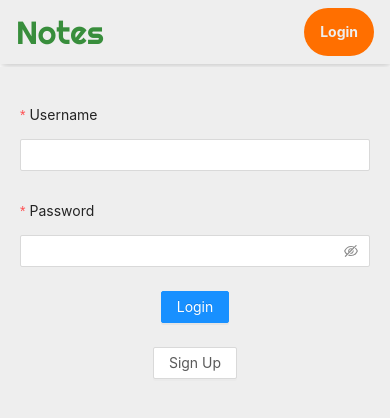
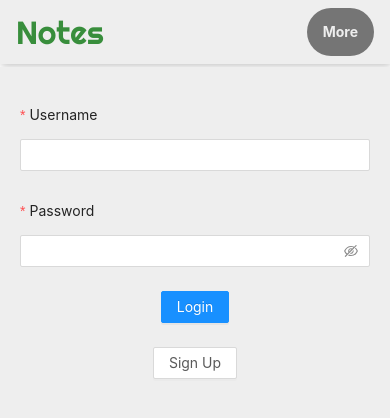
Before and after one commit to cuonggm/notes, a React (Create React App) app: page /login in a window 390 px wide. Shown: the top 418 px of the page. Built offline with nearby package versions, Linux system fonts and the light colour scheme.

Commit message:
Add more button

```diff
--- a/src/pages/AppHeader/AppHeader.js
+++ b/src/pages/AppHeader/AppHeader.js
@@ -3,6 +3,7 @@ import { Link } from "react-router-dom";
 import { Layout } from "antd";
 import { useDispatch, useSelector } from "react-redux";
 import { logoutThunk } from "../../store/authSlice";
+import { useState } from "react";
 
 const { Header } = Layout;
 
@@ -24,13 +25,19 @@ const AppHeader = (props) => {
       </div>
       <div className={styles.rightContainer}>
         {!auth.isLoggedIn && (
-          <Link to="/login" className={styles.headerAccentItem}>
+          <Link
+            to="/login"
+            className={`${styles.headerAccentItem} ${styles.autoDisplay}`}
+          >
             Login
           </Link>
         )}
 
         {auth.isLoggedIn && (
-          <Link to="#" className={styles.headerMainItem}>
+          <Link
+            to="#"
+            className={`${styles.headerMainItem}  ${styles.autoDisplay}`}
+          >
             {auth.email}
           </Link>
         )}
@@ -38,12 +45,18 @@ const AppHeader = (props) => {
         {auth.isLoggedIn && (
           <Link
             to="#"
-            className={styles.headerAccentItem}
+            className={`${styles.headerAccentItem} ${styles.autoDisplay}`}
             onClick={onLogoutHandler}
           >
             Logout
           </Link>
         )}
+
+        <Link
+          className={`${styles.moreButton} ${styles.headerLightItem} moreButton`}
+        >
+          More
+        </Link>
       </div>
     </Header>
   );
--- a/src/pages/AppHeader/AppHeader.module.css
+++ b/src/pages/AppHeader/AppHeader.module.css
@@ -83,3 +83,43 @@
   background-color: var(--light-accent-color);
   color: var(--light-color);
 }
+
+/* Header Accent Color Item */
+
+.headerLightItem {
+  color: var(--light-color);
+  background-color: var(--dark-color);
+  font-weight: bold;
+  display: flex;
+  justify-content: center;
+  align-items: center;
+  width: auto;
+  padding: 0 1rem;
+  height: 100%;
+  text-align: center;
+  border-radius: 2rem;
+}
+
+.headerLightItem:hover {
+  background-color: var(--dark-color);
+  color: var(--light-color);
+}
+
+/* More Button */
+.moreButton {
+  display: none;
+}
+
+.autoDisplay {
+  display: flex;
+}
+
+@media (max-width: 48rem) {
+  .moreButton {
+    display: flex;
+  }
+
+  .autoDisplay {
+    display: none;
+  }
+}
```
